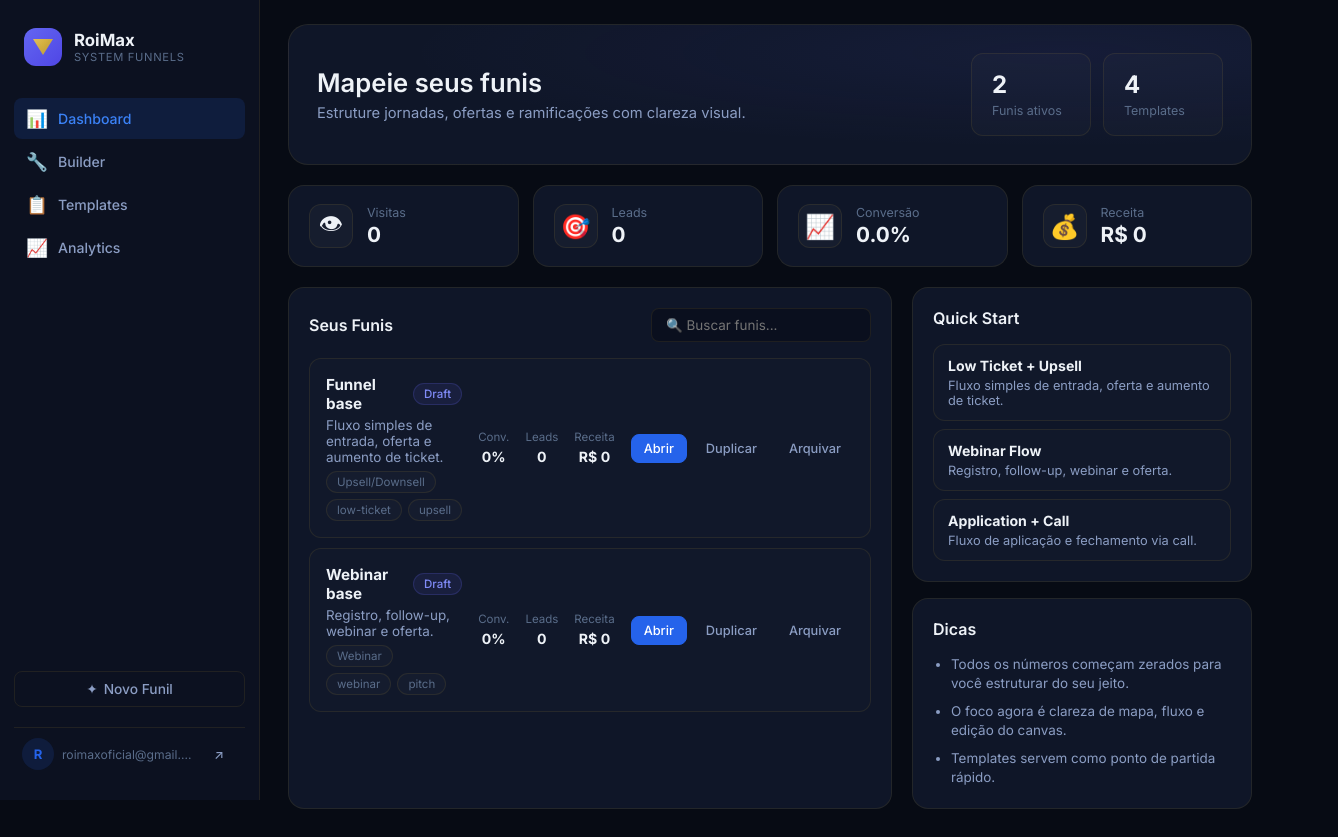
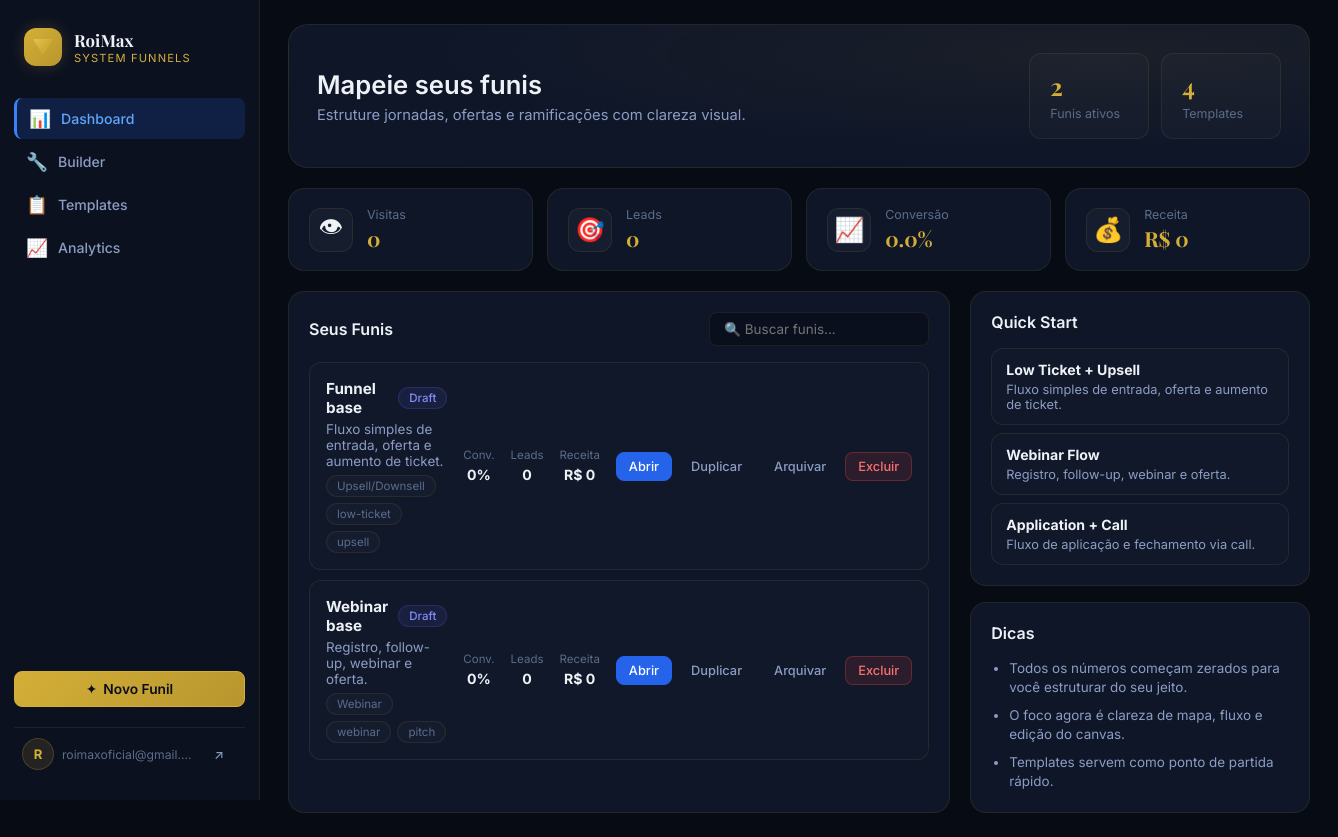
Before and after one commit to alandesouza777z-ship-it/funil-automatico, a React (Vite) app: page / in a window 1280 px wide. Both pictures are taken after typing "Sample123" into the empty fields and a click on the button "Entrar no RoiMax". Shown: the whole page, 1338 px wide, since content can reach past the window. Built offline with nearby package versions, Linux system fonts and the light colour scheme; no server answers.

Commit message:
atualizacao

```diff
--- a/src/App.tsx
+++ b/src/App.tsx
@@ -29,6 +29,7 @@ function App() {
     createFromTemplate,
     duplicateFunnel,
     archiveFunnel,
+    deleteFunnel,
     updateFunnelMeta,
     addNode,
     deleteNode,
@@ -105,6 +106,7 @@ function App() {
             onOpenFunnel={handleOpenFunnel}
             onDuplicate={duplicateFunnel}
             onArchive={archiveFunnel}
+            onDelete={deleteFunnel}
             onCreateTemplate={createFromTemplate}
           />
         )
--- a/src/components/builder/InspectorPanel.tsx
+++ b/src/components/builder/InspectorPanel.tsx
@@ -25,7 +25,9 @@ export function InspectorPanel({ funnel, selectedNode, onUpdateMeta, onUpdateNod
   }
 
   const isQuiz = selectedNode?.data.nodeKind === 'quiz'
-  const quizOptions: string[] = (selectedNode?.data as Record<string, unknown>).quizOptions as string[] ?? ['Opção A', 'Opção B', 'Opção C']
+  const quizOptions: string[] = selectedNode
+    ? ((selectedNode.data as Record<string, unknown>).quizOptions as string[] ?? ['Opção A', 'Opção B', 'Opção C'])
+    : []
 
   const handleQuizOptionChange = (index: number, value: string) => {
     const updated = [...quizOptions]
--- a/src/pages/BuilderPage.tsx
+++ b/src/pages/BuilderPage.tsx
@@ -60,10 +60,7 @@ export function BuilderPage({
             <button
               type="button"
               className="btn btn--danger btn--toolbar"
-              onClick={() => {
-                onDeleteNode(selectedNode.id)
-                onSelectNode(null)
-              }}
+              onClick={() => onDeleteNode(selectedNode.id)}
             >
               🗑 Remover
             </button>
--- a/src/pages/DashboardPage.tsx
+++ b/src/pages/DashboardPage.tsx
@@ -10,6 +10,7 @@ interface DashboardPageProps {
   onOpenFunnel: (funnelId: string) => void
   onDuplicate: (funnelId: string) => void
   onArchive: (funnelId: string) => void
+  onDelete: (funnelId: string) => void
   onCreateTemplate: (templateId: string) => void
 }
 
@@ -20,6 +21,7 @@ export function DashboardPage({
   onOpenFunnel,
   onDuplicate,
   onArchive,
+  onDelete,
   onCreateTemplate,
 }: DashboardPageProps) {
   const activeFunnels = funnels.filter((f) => f.status !== 'Archived').length
@@ -96,6 +98,7 @@ export function DashboardPage({
                   <button type="button" className="btn btn--sm btn--primary" onClick={() => onOpenFunnel(funnel.id)}>Abrir</button>
                   <button type="button" className="btn btn--sm btn--ghost" onClick={() => onDuplicate(funnel.id)}>Duplicar</button>
                   <button type="button" className="btn btn--sm btn--ghost" onClick={() => onArchive(funnel.id)}>Arquivar</button>
+                  <button type="button" className="btn btn--sm btn--danger" onClick={() => onDelete(funnel.id)}>Excluir</button>
                 </div>
               </motion.article>
             ))}
--- a/src/store/funnelStore.ts
+++ b/src/store/funnelStore.ts
@@ -26,6 +26,7 @@ interface FunnelStore {
   createFromTemplate: (templateId: string) => void
   duplicateFunnel: (funnelId: string) => void
   archiveFunnel: (funnelId: string) => void
+  deleteFunnel: (funnelId: string) => void
   updateFunnelMeta: (funnelId: string, patch: Partial<Pick<FunnelRecord, 'name' | 'description' | 'type' | 'status' | 'objective'>>) => void
   addNode: (input: StageNodeInput) => void
   deleteNode: (nodeId: string) => void
@@ -140,6 +141,16 @@ export const useFunnelStore = create<FunnelStore>()(
             funnel.id === funnelId ? touch({ ...funnel, status: 'Archived' }) : funnel,
           ),
         }))
+      },
+      deleteFunnel: (funnelId) => {
+        set((state) => {
+          const remaining = state.funnels.filter((f) => f.id !== funnelId)
+          return {
+            funnels: remaining,
+            selectedFunnelId: state.selectedFunnelId === funnelId ? (remaining[0]?.id ?? '') : state.selectedFunnelId,
+            selectedNodeId: state.selectedFunnelId === funnelId ? null : state.selectedNodeId,
+          }
+        })
       },
       updateFunnelMeta: (funnelId, patch) => {
         set((state) => ({
--- a/src/styles/app.css
+++ b/src/styles/app.css
@@ -12,23 +12,23 @@ h1, h2, h3, h4 { margin: 0; font-weight: 600; }
 /* === SIDEBAR === */
 .sidebar { position: fixed; top: 0; left: 0; bottom: 0; width: var(--sidebar-width); background: var(--bg-sidebar); border-right: 1px solid var(--border); display: flex; flex-direction: column; padding: 20px 14px; z-index: 20; gap: 4px; }
 .sidebar__brand { display: flex; align-items: center; gap: 12px; padding: 8px 10px; margin-bottom: 20px; }
-.brand-logo { width: 38px; height: 38px; border-radius: var(--radius-md); background: linear-gradient(135deg, #6366f1, #4f46e5); display: grid; place-items: center; flex-shrink: 0; }
-.brand-logo--lg { width: 44px; height: 44px; border-radius: var(--radius-lg); }
+.brand-logo { width: 38px; height: 38px; border-radius: var(--radius-md); background: linear-gradient(135deg, #d4af37, #b8962e); display: grid; place-items: center; flex-shrink: 0; box-shadow: 0 0 16px rgba(212,175,55,0.2); }
+.brand-logo--lg { width: 44px; height: 44px; border-radius: var(--radius-lg); box-shadow: 0 0 24px rgba(212,175,55,0.25); }
 .brand-text { display: flex; flex-direction: column; }
-.brand-name { font-weight: 700; font-size: 1.05rem; color: var(--text-primary); }
-.brand-tag { font-size: 0.7rem; color: var(--text-muted); text-transform: uppercase; letter-spacing: 0.06em; }
+.brand-name { font-weight: 700; font-size: 1.05rem; color: var(--text-primary); font-family: 'Playfair Display', serif; }
+.brand-tag { font-size: 0.7rem; color: var(--gold); text-transform: uppercase; letter-spacing: 0.1em; }
 
 .sidebar__nav { display: flex; flex-direction: column; gap: 2px; }
 .nav-item { display: flex; align-items: center; gap: 10px; padding: 10px 12px; border-radius: var(--radius-sm); color: var(--text-secondary); font-size: 0.88rem; font-weight: 500; transition: all var(--duration) var(--ease); }
 .nav-item:hover { background: rgba(255,255,255,0.04); color: var(--text-primary); }
-.nav-item--active { background: var(--accent-soft); color: var(--accent-hover); }
+.nav-item--active { background: rgba(37,99,235,0.18); color: #60a5fa; border-left: 3px solid #3b82f6; }
 .nav-item__icon { font-size: 1.1rem; width: 22px; text-align: center; }
 .nav-item__label { white-space: nowrap; }
 
 .sidebar__spacer { flex: 1; }
 .sidebar__create { margin: 8px 0; }
 .sidebar__user { display: flex; align-items: center; gap: 8px; padding: 10px 8px; border-top: 1px solid var(--border); margin-top: 8px; }
-.user-avatar { width: 32px; height: 32px; border-radius: 50%; background: var(--accent-soft); color: var(--accent); display: grid; place-items: center; font-weight: 700; font-size: 0.82rem; flex-shrink: 0; }
+.user-avatar { width: 32px; height: 32px; border-radius: 50%; background: var(--gold-soft); color: var(--gold); display: grid; place-items: center; font-weight: 700; font-size: 0.82rem; flex-shrink: 0; border: 1px solid rgba(212,175,55,0.2); }
 .user-info { flex: 1; min-width: 0; }
 .user-email { font-size: 0.76rem; color: var(--text-muted); overflow: hidden; text-overflow: ellipsis; white-space: nowrap; display: block; }
 
@@ -40,13 +40,17 @@ h1, h2, h3, h4 { margin: 0; font-weight: 600; }
 .btn:hover { border-color: var(--border-hover); color: var(--text-primary); background: rgba(255,255,255,0.04); }
 .btn--primary { background: var(--accent); border-color: var(--accent); color: white; }
 .btn--primary:hover { background: var(--accent-hover); border-color: var(--accent-hover); }
+.btn--gold { background: linear-gradient(135deg, #d4af37, #b8962e); border-color: #d4af37; color: #0a0f1a; font-weight: 600; }
+.btn--gold:hover { background: linear-gradient(135deg, #f0d060, #d4af37); box-shadow: 0 0 16px rgba(212,175,55,0.3); }
+.btn--danger { background: rgba(239,68,68,0.12); border-color: rgba(239,68,68,0.3); color: #f87171; }
+.btn--danger:hover { background: rgba(239,68,68,0.2); border-color: rgba(239,68,68,0.5); }
 .btn--ghost { background: transparent; border-color: transparent; }
 .btn--ghost:hover { background: rgba(255,255,255,0.04); border-color: var(--border); }
 .btn--sm { padding: 6px 12px; font-size: 0.8rem; }
 .btn--lg { padding: 12px 20px; font-size: 0.92rem; }
 .btn--full { width: 100%; }
 .btn--toolbar { padding: 7px 14px; border-radius: var(--radius-sm); font-size: 0.82rem; }
-.btn--toolbar-active { background: var(--accent-soft); color: var(--accent-hover); border-color: rgba(99,102,241,0.3); }
+.btn--toolbar-active { background: rgba(37,99,235,0.15); color: #60a5fa; border-color: rgba(37,99,235,0.3); }
 
 /* === CARDS === */
 .card { background: var(--bg-card); border: 1px solid var(--border); border-radius: var(--radius-lg); padding: 20px; }
@@ -72,7 +76,7 @@ h1, h2, h3, h4 { margin: 0; font-weight: 600; }
 
 /* === LOGIN === */
 .login-page { min-height: 100vh; display: grid; place-items: center; padding: 24px; background: var(--bg-body); position: relative; overflow: hidden; }
-.login-page__bg { position: absolute; inset: 0; background: radial-gradient(ellipse at 50% 0%, rgba(99,102,241,0.12) 0%, transparent 60%); pointer-events: none; }
+.login-page__bg { position: absolute; inset: 0; background: radial-gradient(ellipse at 50% 0%, rgba(212,175,55,0.1) 0%, transparent 60%); pointer-events: none; }
 .login-card { position: relative; width: min(440px, 100%); background: var(--bg-card); border: 1px solid var(--border); border-radius: var(--radius-xl); padding: 36px; box-shadow: var(--shadow-lg); }
 .login-card__brand { display: flex; align-items: center; gap: 14px; }
 .login-card__tag { font-size: 0.68rem; text-transform: uppercase; letter-spacing: 0.1em; color: var(--text-muted); }
@@ -85,12 +89,12 @@ h1, h2, h3, h4 { margin: 0; font-weight: 600; }
 
 /* === DASHBOARD === */
 .dashboard { display: flex; flex-direction: column; gap: 20px; }
-.dashboard__hero { display: flex; align-items: center; justify-content: space-between; gap: 24px; padding: 28px; background: var(--bg-card); border: 1px solid var(--border); border-radius: var(--radius-xl); background-image: radial-gradient(ellipse at 80% 20%, rgba(99,102,241,0.08), transparent 60%); }
+.dashboard__hero { display: flex; align-items: center; justify-content: space-between; gap: 24px; padding: 28px; background: var(--bg-card); border: 1px solid var(--border); border-radius: var(--radius-xl); background-image: radial-gradient(ellipse at 80% 20%, rgba(212,175,55,0.06), transparent 60%); }
 .dashboard__hero-text h2 { font-size: 1.6rem; margin-bottom: 6px; }
 .dashboard__hero-text p { color: var(--text-secondary); margin: 0; font-size: 0.92rem; }
 .dashboard__hero-stats { display: flex; gap: 12px; }
 .stat-card { padding: 16px 20px; border: 1px solid var(--border); border-radius: var(--radius-md); background: rgba(255,255,255,0.02); min-width: 120px; }
-.stat-card strong { display: block; font-size: 1.5rem; font-weight: 700; }
+.stat-card strong { display: block; font-size: 1.5rem; font-weight: 700; color: var(--gold); font-family: 'Playfair Display', serif; }
 .stat-card span { font-size: 0.78rem; color: var(--text-muted); }
 
 /* === OVERVIEW CARDS === */
@@ -100,7 +104,7 @@ h1, h2, h3, h4 { margin: 0; font-weight: 600; }
 .overview-card__icon { font-size: 1.5rem; width: 44px; height: 44px; display: grid; place-items: center; border-radius: var(--radius-md); background: rgba(255,255,255,0.03); border: 1px solid var(--border); flex-shrink: 0; }
 .overview-card__data { display: flex; flex-direction: column; }
 .overview-card__label { font-size: 0.78rem; color: var(--text-muted); margin-bottom: 2px; }
-.overview-card__value { font-size: 1.3rem; font-weight: 700; }
+.overview-card__value { font-size: 1.3rem; font-weight: 700; color: var(--gold); font-family: 'Playfair Display', serif; }
 
 /* === DASHBOARD GRID === */
 .dashboard__grid { display: grid; grid-template-columns: 1fr 340px; gap: 20px; }
@@ -138,7 +142,7 @@ h1, h2, h3, h4 { margin: 0; font-weight: 600; }
 .builder__toolbar-left { display: flex; align-items: center; gap: 12px; }
 .builder__toolbar-right { display: flex; align-items: center; gap: 8px; }
 .builder__funnel-name { font-size: 1.05rem; font-weight: 600; }
-.builder__status-badge { display: inline-flex; padding: 3px 10px; border-radius: 999px; font-size: 0.72rem; background: var(--accent-soft); color: var(--accent-hover); border: 1px solid rgba(99,102,241,0.2); }
+.builder__status-badge { display: inline-flex; padding: 3px 10px; border-radius: 999px; font-size: 0.72rem; background: var(--gold-soft); color: var(--gold); border: 1px solid rgba(212,175,55,0.2); }
 .builder__meta-chip { font-size: 0.76rem; color: var(--text-muted); padding: 3px 8px; border: 1px solid var(--border); border-radius: 999px; }
 
 /* === LIBRARY DRAWER === */
@@ -192,7 +196,7 @@ h1, h2, h3, h4 { margin: 0; font-weight: 600; }
 
 /* === FUNNEL NODE (canvas - dark) === */
 .fnode { width: 190px; padding: 0; border: 1px solid rgba(255,255,255,0.08); border-radius: 14px; background: #1a1d2e; color: var(--text-primary); transition: all 150ms ease; overflow: hidden; }
-.fnode--selected { border-color: var(--fnode-color, #6366f1); box-shadow: 0 0 0 3px color-mix(in srgb, var(--fnode-color, #6366f1) 25%, transparent); }
+.fnode--selected { border-color: var(--fnode-color, #2563eb); box-shadow: 0 0 0 3px color-mix(in srgb, var(--fnode-color, #2563eb) 25%, transparent); }
 .fnode__icon { display: flex; align-items: center; justify-content: center; padding: 14px 0 6px; font-size: 1.8rem; }
 .fnode__content { padding: 0 14px 10px; text-align: center; }
 .fnode__kind { display: inline-block; font-size: 0.62rem; text-transform: uppercase; letter-spacing: 0.1em; color: var(--text-muted); background: rgba(255,255,255,0.06); padding: 2px 8px; border-radius: 999px; margin-bottom: 6px; }
@@ -203,8 +207,16 @@ h1, h2, h3, h4 { margin: 0; font-weight: 600; }
 .fnode__stats span { display: block; font-size: 0.62rem; color: var(--text-muted); text-transform: uppercase; letter-spacing: 0.06em; }
 .fnode__stats strong { font-size: 0.78rem; color: var(--text-primary); }
 .fnode__stats-sep { width: 1px; height: 24px; background: rgba(255,255,255,0.06); flex-shrink: 0; }
-.fnode__handle { width: 10px !important; height: 10px !important; border: 2px solid #1a1d2e !important; background: var(--fnode-color, #6366f1) !important; transition: transform 150ms ease; }
+.fnode__handle { width: 10px !important; height: 10px !important; border: 2px solid #1a1d2e !important; background: var(--fnode-color, #2563eb) !important; transition: transform 150ms ease; }
 .fnode__handle:hover { transform: scale(1.3); }
+
+/* Quiz preview on node card */
+.fnode__quiz-preview { padding: 6px 14px 10px; border-top: 1px solid rgba(255,255,255,0.06); }
+.fnode__quiz-badge { display: inline-block; font-size: 0.62rem; text-transform: uppercase; letter-spacing: 0.08em; color: #a78bfa; background: rgba(124,58,237,0.15); padding: 2px 8px; border-radius: 999px; margin-bottom: 6px; }
+.fnode__quiz-opt { display: flex; align-items: center; gap: 6px; padding: 3px 0; }
+.fnode__quiz-opt-letter { width: 18px; height: 18px; border-radius: 4px; background: rgba(124,58,237,0.2); color: #c4b5fd; font-size: 0.6rem; font-weight: 700; display: grid; place-items: center; flex-shrink: 0; }
+.fnode__quiz-opt-text { font-size: 0.7rem; color: var(--text-secondary); overflow: hidden; text-overflow: ellipsis; white-space: nowrap; }
+.fnode__quiz-more { font-size: 0.65rem; color: var(--text-muted); padding-top: 2px; }
 
 
 /* === EMPTY STATES === */
@@ -243,6 +255,20 @@ h1, h2, h3, h4 { margin: 0; font-weight: 600; }
 .stage-row__metrics span { display: block; font-size: 0.68rem; color: var(--text-muted); margin-bottom: 1px; }
 .stage-row__metrics strong { font-size: 0.84rem; }
 
+/* === INSPECTOR QUIZ (Cakto-style) === */
+.inspector__quiz { margin-top: 4px; display: flex; flex-direction: column; gap: 10px; }
+.inspector__quiz-hint { margin: 0; font-size: 0.78rem; color: var(--text-muted); line-height: 1.4; }
+.inspector__quiz-count { display: flex; align-items: center; justify-content: space-between; padding: 8px 12px; border-radius: var(--radius-sm); background: rgba(124,58,237,0.08); border: 1px solid rgba(124,58,237,0.15); }
+.inspector__quiz-count-label { font-size: 0.78rem; color: var(--text-secondary); }
+.inspector__quiz-count-value { font-size: 1.1rem; font-weight: 700; color: #a78bfa; }
+.inspector__quiz-options { display: flex; flex-direction: column; gap: 6px; }
+.inspector__quiz-option { display: flex; align-items: center; gap: 8px; }
+.inspector__quiz-option-letter { width: 28px; height: 28px; border-radius: 6px; background: rgba(124,58,237,0.15); color: #c4b5fd; font-size: 0.75rem; font-weight: 700; display: grid; place-items: center; flex-shrink: 0; border: 1px solid rgba(124,58,237,0.2); }
+.inspector__quiz-option input { flex: 1; padding: 8px 10px; border-radius: var(--radius-sm); border: 1px solid var(--border); background: var(--bg-input); color: var(--text-primary); outline: none; font-size: 0.84rem; transition: border-color var(--duration) var(--ease); }
+.inspector__quiz-option input:focus { border-color: #7c3aed; }
+.inspector__quiz-option-remove { width: 24px; height: 24px; border-radius: 4px; background: rgba(239,68,68,0.1); color: #f87171; font-size: 0.7rem; display: grid; place-items: center; cursor: pointer; border: none; transition: background 150ms; flex-shrink: 0; }
+.inspector__quiz-option-remove:hover { background: rgba(239,68,68,0.25); }
+
 /* === RESPONSIVE === */
 @media (max-width: 1200px) {
   .overview-grid, .analytics-summary { grid-template-columns: repeat(2, 1fr); }
--- a/src/types/funnel.ts
+++ b/src/types/funnel.ts
@@ -46,6 +46,7 @@ export type FunnelNodeData = Record<string, unknown> & {
   objective: string
   accent: string
   trackingUrl: string
+  quizOptions?: string[]
   metrics: StageMetrics
 }
 
```
